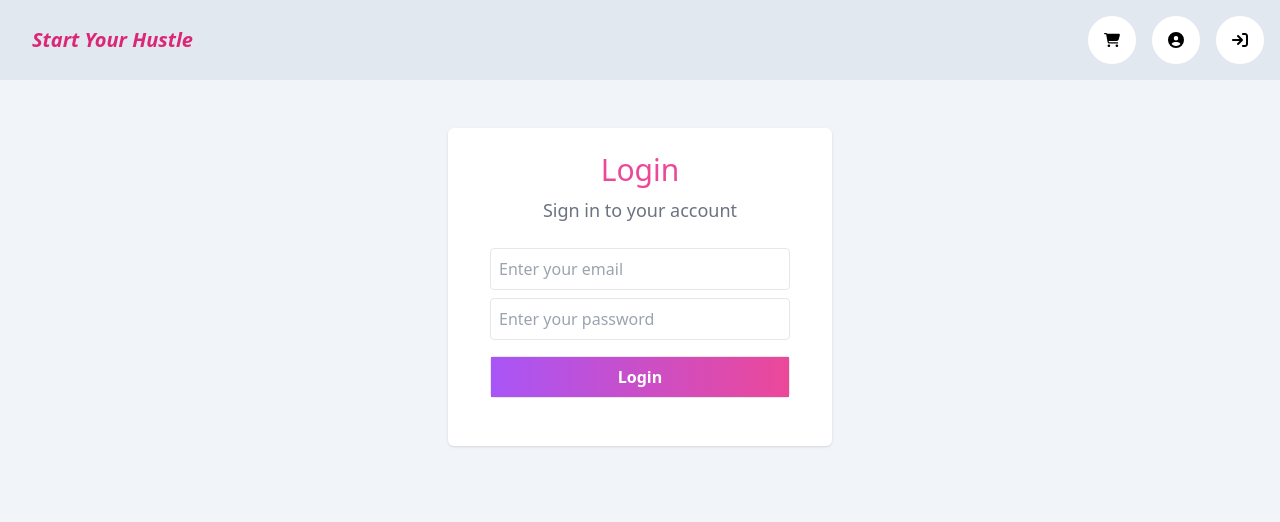
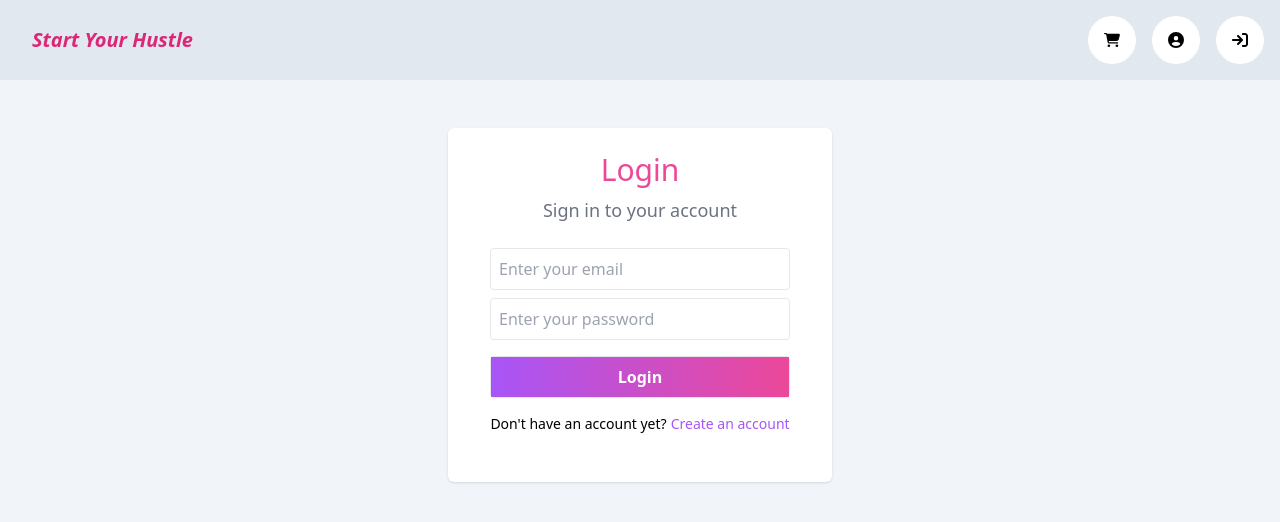
Before and after one commit to ejmichael/digital-product-store, a React (Create React App) app in the folder client/: page /login in a window 1280 px wide. Shown: the top 522 px of the page. Built offline with nearby package versions, Linux system fonts and the light colour scheme.

Commit message:
added link from login page to register

```diff
--- a/client/src/pages/auth/Login.jsx
+++ b/client/src/pages/auth/Login.jsx
@@ -1,7 +1,7 @@
 import React, { useContext, useEffect, useState } from 'react';
 import { AuthContext } from '../../context/AuthContext';
 import axios from 'axios';
-import { useLocation, useNavigate } from 'react-router-dom';
+import { Link, useLocation, useNavigate } from 'react-router-dom';
 import { toast } from 'react-toastify';
 
 const Login = () => {
@@ -101,6 +101,12 @@ const Login = () => {
             <div className='my-4 w-full border text-center rounded text-white font-semibold'>
               <button type="submit" className="text-white py-2 hover:shadow-md bg-gradient-to-r from-purple-500 to-pink-500 w-full">Login</button>
             </div>
+            <div className='my-4 w-full flex gap-1 justify-center items-center text-sm'>
+              <p>Don't have an account yet? </p>
+              <Link to='/register' className='text-purple-500'>
+               Create an account
+              </Link>
+            </div>
           </form>
         </div>
       </div>
```
